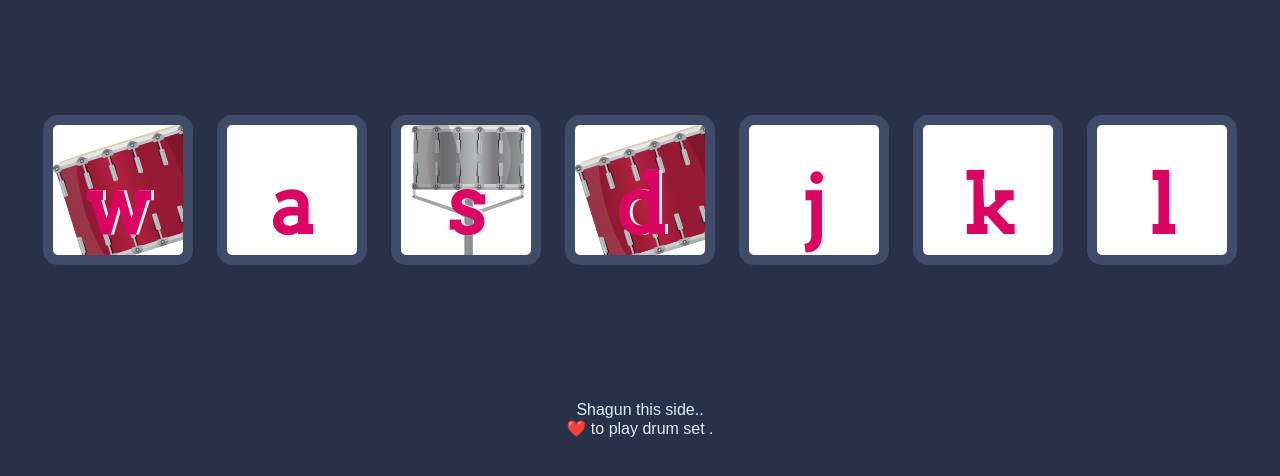
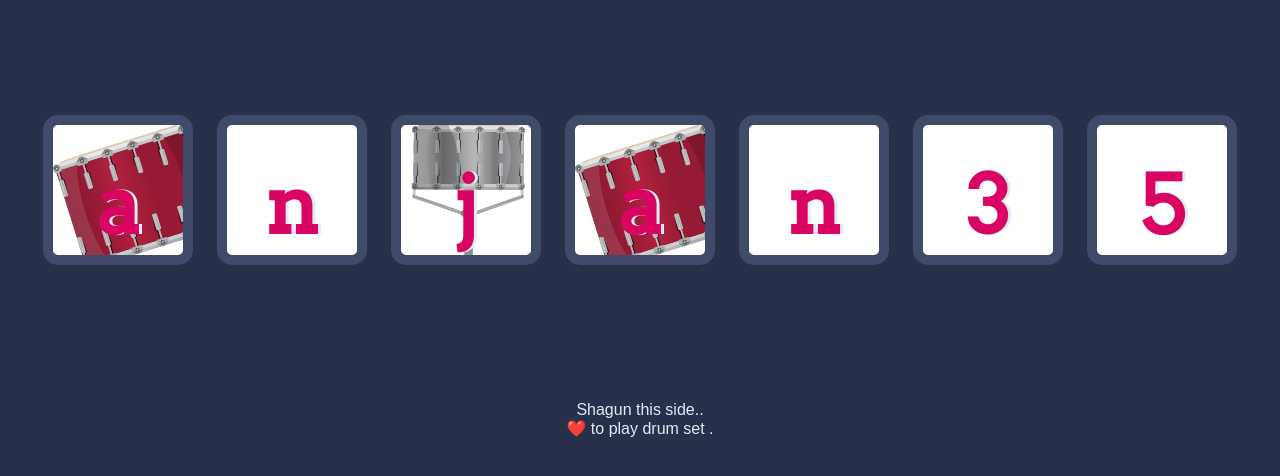
Before and after one commit to anjankumarkota/drums, a plain HTML site: page index.html in a window 1280 px wide. Shown: the part 174-650 px from the top of the page. Drawn offline with Linux system fonts and the light colour scheme.

Commit message:
Update index.html

```diff
--- a/index.html
+++ b/index.html
@@ -12,13 +12,13 @@
 
   <h1 id="title">Drum 🥁 Kit</h1>
   <div class="set">
-    <button class="a drum">w</button>
-    <button class="n drum">a</button>
-    <button class="j drum">s</button>
-    <button class="a drum">d</button>
-    <button class="n drum">j</button>
-    <button class="3 drum">k</button>
-    <button class="5 drum">l</button>
+    <button class="a drum">a</button>
+    <button class="n drum">n</button>
+    <button class="j drum">j</button>
+    <button class="a drum">a</button>
+    <button class="n drum">n</button>
+    <button class="3 drum">3</button>
+    <button class="5 drum">5</button>
   </div>
 
 
```
